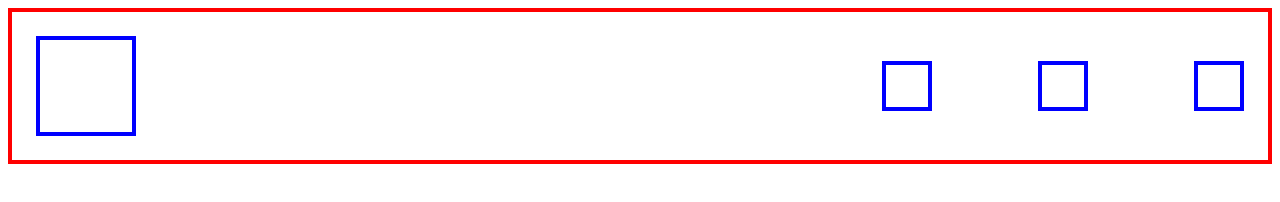
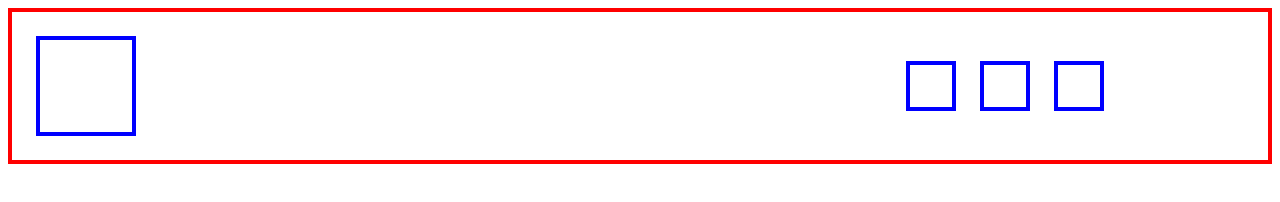
Before and after one commit to Manampa/FLEX-box, a plain HTML site: page index.html in a window 1280 px wide. Drawn offline with Linux system fonts and the light colour scheme.

Commit message:
styled nav bar

```diff
--- a/styles.css
+++ b/styles.css
@@ -18,7 +18,6 @@
 .box-wrapper {
     width: 30%;
     display: flex;
-    justify-content: space-between;
     align-items: center;
 }
 
@@ -31,5 +30,5 @@
 .box-small {
     width: 50px;
     height: 50px;
-    border: 4px solid blue;
+    margin-left: 24px;
 }
```
